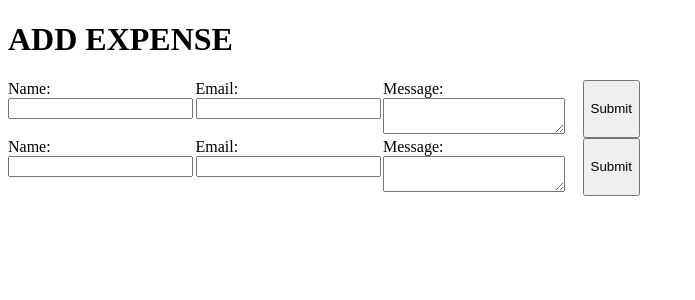
After one commit to Paulq02/Expense_Tracker, a Flask app: template templates/label_template_practice.html in a window 1280 px wide. The commit adds this page. Shown: the top 300 px of the page, without its empty margins (0-695 px from the left). Run offline with Flask 3, Linux system fonts and the light colour scheme; the template is opened without the code that fills it, so the values that code supplies are empty.

Commit message:
Add files via upload

```diff
--- a/app.py
+++ b/app.py
@@ -3,7 +3,7 @@ from flask import Flask, render_template, url_for, request, redirect
 app = Flask(__name__)
 
 
-expenses = []
+my_list = []
 
 income = float(2660.00)
 
@@ -13,22 +13,47 @@ income = float(2660.00)
 
 
 
-@app.route('/')
+@app.route('/',  methods=["GET", "POST"])
 def home_page():
 
 
 
-    return render_template('index.html', income=income)
+
+    my_expenses = expenses_total()
 
 
 
+    return render_template('index.html', income=income, my_list=my_list, my_expenses=my_expenses)
+
+
+
+@app.route('/submitted_data', methods=["GET", "POST"])
+def submit_expense():
+    name = request.form.get("name")
+    amount = float(request.form.get("amount", 0))
+
+    my_list.append({"name":name, "amount":amount})
+
+    return redirect(url_for('home_page'))
+
+
+"""@app.route('/view', methods=["GET", "POST"])
+def view_expenses():
+    return render_template('index.html', my_list=my_list)"""
 
 
 @app.route('/add_expense', methods=["GET", "POST"])
 def add_expense():
-    return render_template("add_expense.html")
+    return render_template('add_expense.html')
 
 
+
+def expenses_total():
+    for expense in my_list:
+        total_expenses = 0
+        amount = expense["amount"]
+        total_expenses += amount
+    return float(total_expenses)
 
 
 
--- /dev/null
+++ b/static/style.css
@@ -0,0 +1,4 @@
+form {
+    width: 50%;
+    display: flex;
+}
--- /dev/null
+++ b/templates/label_template_practice.html
@@ -0,0 +1,81 @@
+<!DOCTYPE html>
+<html lang="en">
+<head>
+    <meta charset="UTF-8">
+    <meta name="viewport" content="width=device-width, initial-scale=1.0">
+    <meta http-equiv="X-UA-Compatible" content="ie=edge">
+    <title>Document</title>
+    <link rel="stylesheet" href="/static/style.css"> <!-- Link to your stylesheet -->
+</head>
+<body>
+
+    <!-- Main content goes here -->
+    <header>
+        <h1>ADD EXPENSE</h1>
+    </header>
+        <form method="post">
+            <div class="form-group">
+                <label>
+                    Name:
+                    <input type="text" name="name">
+                </label>
+            </div>
+            <div class="form-group">
+                <label>
+                    Email:
+                    <input type="email" name="email">
+                </label>
+            </div>
+            <div class="form-group">
+                <label>
+                    Message:
+                    <textarea name="message"></textarea>
+                </label>
+            </div>
+            <button type="submit">Submit</button>
+        </form>
+
+
+</body>
+</html>
+
+
+
+
+
+
+
+
+
+
+
+
+
+
+
+
+
+
+
+
+<form>
+    <div class="form-group">
+        <label>
+            Name:
+            <input type="text" name="name">
+        </label>
+    </div>
+    <div class="form-group">
+        <label>
+            Email:
+            <input type="email" name="email">
+        </label>
+    </div>
+    <div class="form-group">
+        <label>
+            Message:
+            <textarea name="message"></textarea>
+        </label>
+    </div>
+    <button type="submit">Submit</button>
+</form>
```
Also changed, not shown: static/styles.css (+31 -13 lines), templates/add_expense.html (+17 -17 lines), templates/index.html (+24 -4 lines), templates/testing.html (added, +19 -0 lines).
